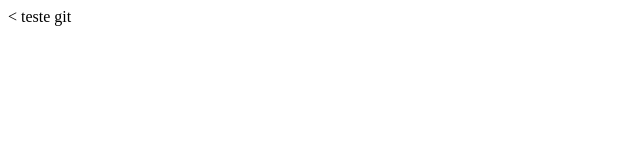
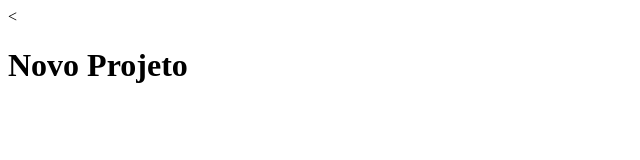
Before and after one commit to joelbleichuvehl/curso-git, a plain HTML site: page index.html in a window 1280 px wide. Shown: the whole page, without its empty margins (0-640 px from the left). Drawn offline with Linux system fonts and the light colour scheme.

Commit message:
alterado campo body

```diff
--- a/index.html
+++ b/index.html
@@ -4,6 +4,6 @@
 	<title></title>
 </head>
 <body>
-teste git
+	<h1>Novo Projeto</h1>
 </body>
 </html>
```
